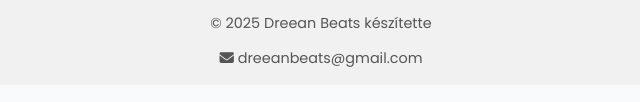
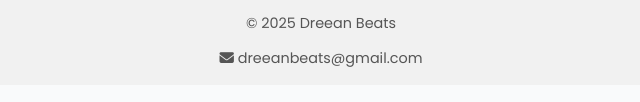
Before and after one commit to dreeanbeats/mp3, a plain HTML site: page index.html in a window 1280 px wide. Shown: the part 1325-1427 px from the top of the page, 319-959 px from the left. Drawn offline with Linux system fonts and the light colour scheme.

Commit message:
Update index.html

```diff
--- a/index.html
+++ b/index.html
@@ -30,7 +30,7 @@
   </table>
 
   <footer class="site-footer">
-    <p>&copy; 2025 Dreean Beats készítette</p>
+    <p>&copy; 2025 Dreean Beats</p>
    <a href="mailto:dreeanbeats@gmail.com" style="text-decoration: none; color: inherit;">
   <i class="fas fa-envelope"></i> dreeanbeats@gmail.com
 </a>
```
